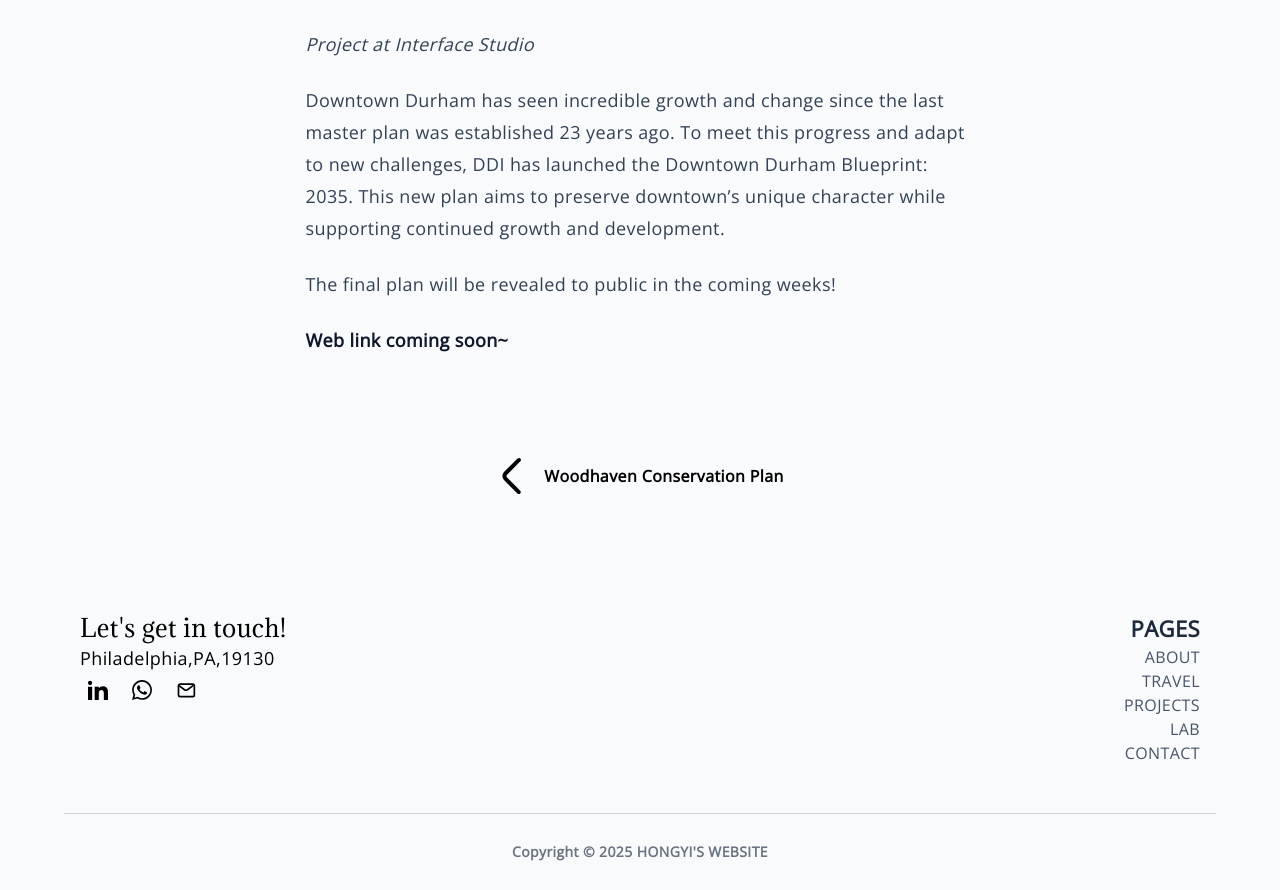
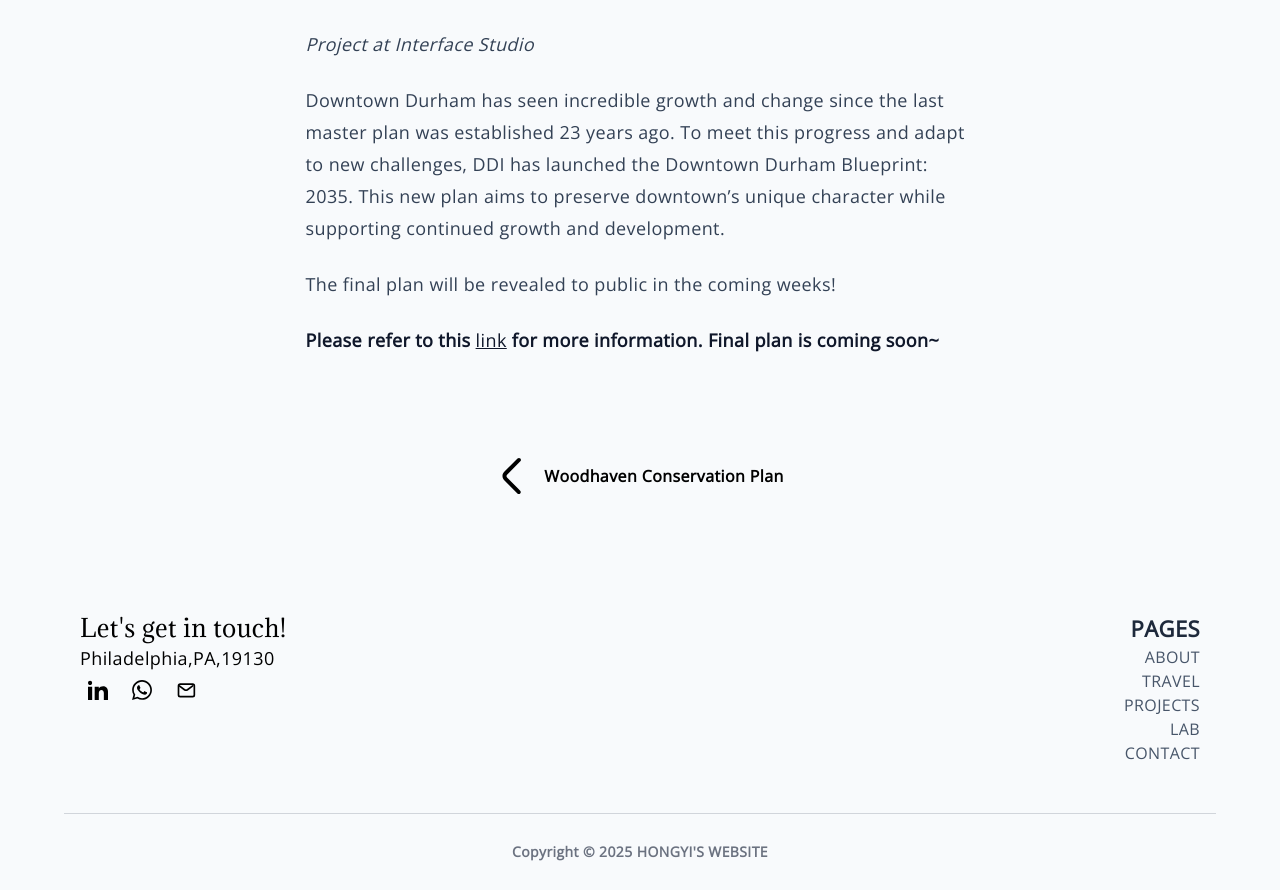
Before and after one commit to hongyili-hl/hongyili-hl.github.io, a Jekyll site: the page built from _posts/2025-03-23-Downtown-Durham-Blueprint-2035.md, in a window 1280 px wide. Shown: the part 555-1445 px from the top of the page. Built offline with Jekyll 4.4.1, drawn with Linux system fonts in a browser that asks for light colours.

Commit message:
Update 2025-03-23-Downtown-Durham-Blueprint-2035.md

```diff
--- a/_posts/2025-03-23-Downtown-Durham-Blueprint-2035.md
+++ b/_posts/2025-03-23-Downtown-Durham-Blueprint-2035.md
@@ -12,4 +12,4 @@ Downtown Durham has seen incredible growth and change since the last master plan
 
 The final plan will be revealed to public in the coming weeks!
 
-**Web link coming soon~**
+**Please refer to this [link](https://downtowndurham.com/blueprint/) for more information. Final plan is coming soon~**
```
